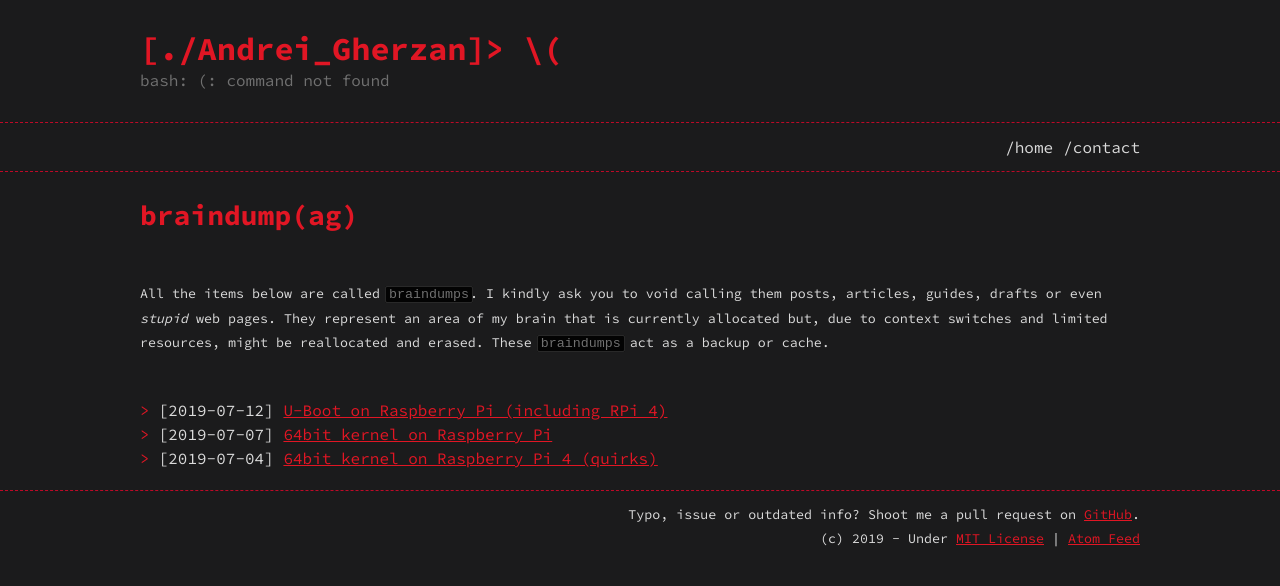
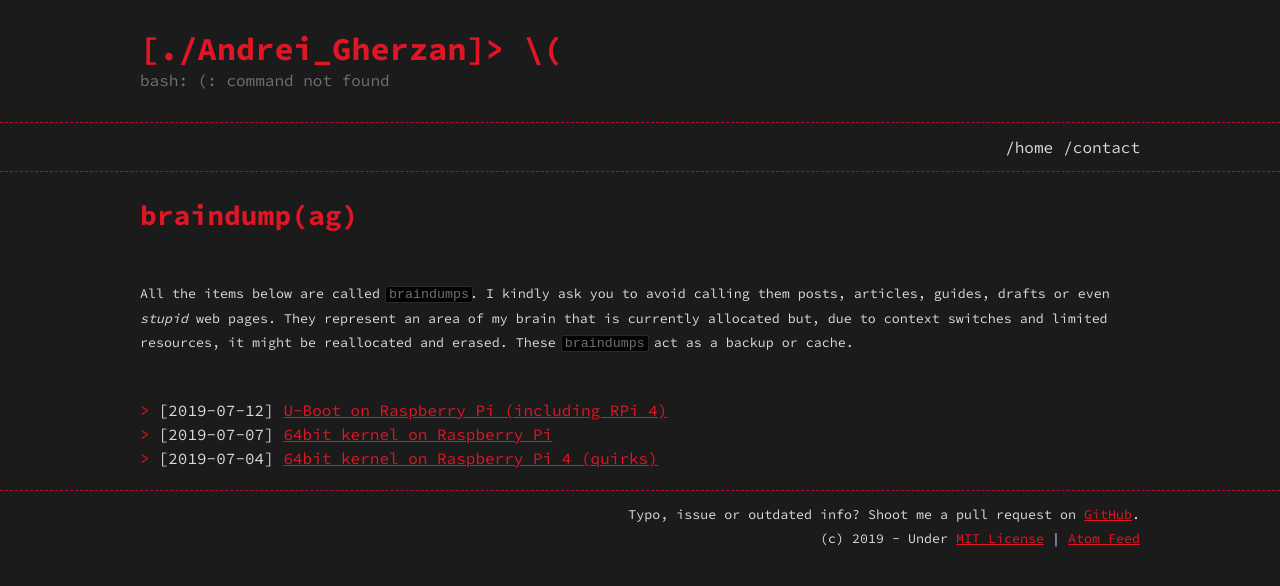
Before and after one commit to agherzan/andrei.gherzan.com, a Jekyll site: the page built from index.md, in a window 1280 px wide. Shown: the top 586 px of the page. Built offline with Jekyll 4.4.1, drawn with Linux system fonts in a browser that asks for light colours.

Commit message:
index.md: Fix typos
Signed-off-by: Andrei Gherzan <andrei@gherzan.ro>

```diff
--- a/index.md
+++ b/index.md
@@ -8,5 +8,5 @@ layout: posts
 # braindump(ag)
 
 <small>
-All the items below are called `braindumps`. I kindly ask you to void calling them posts, articles, guides, drafts or even *stupid* web pages. They represent an area of my brain that is currently allocated but, due to context switches and limited resources, might be reallocated and erased. These `braindumps` act as a backup or cache.
+All the items below are called `braindumps`. I kindly ask you to avoid calling them posts, articles, guides, drafts or even *stupid* web pages. They represent an area of my brain that is currently allocated but, due to context switches and limited resources, it might be reallocated and erased. These `braindumps` act as a backup or cache.
 </small>
```
